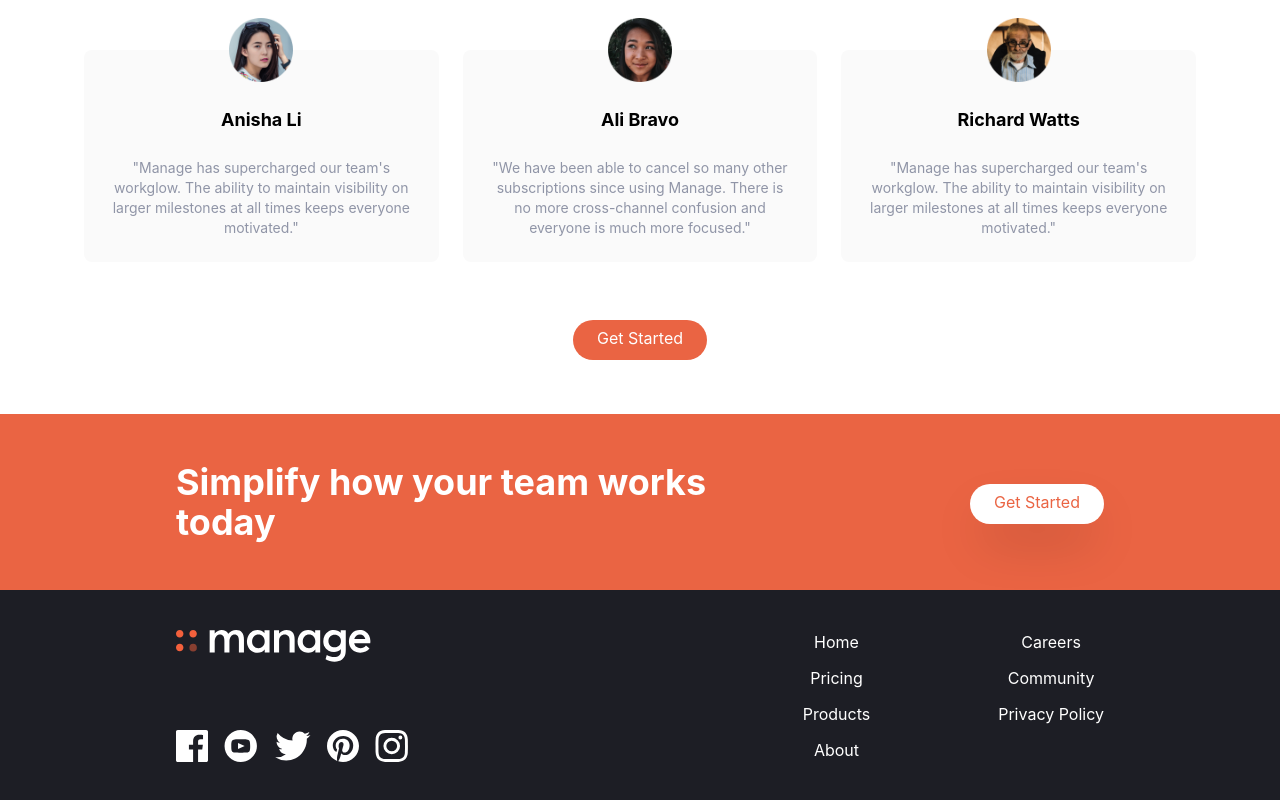
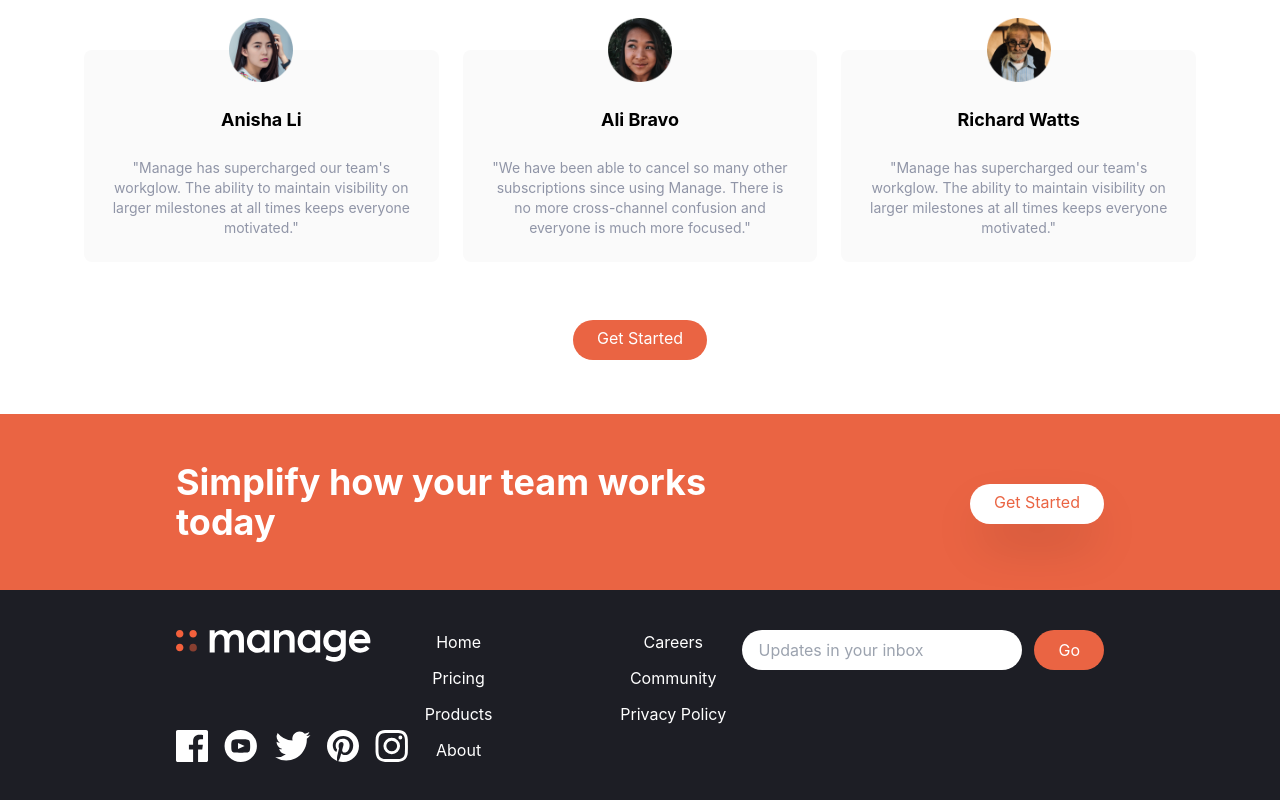
Before and after one commit to RiviCodes/tailwind-landing-page, a React (Create React App) app: page / in a window 1280 px wide. Shown: the part 1354-2154 px from the top of the page. Built offline with nearby package versions, Linux system fonts and the light colour scheme.

Commit message:
Add input section, add button, style elements

```diff
--- a/src/components/Footer.jsx
+++ b/src/components/Footer.jsx
@@ -64,6 +64,22 @@ export default function Footer() {
             </a>
           </div>
         </div>
+
+        {/* Input container */}
+        <div className="flex flex-col justify-between">
+          <form>
+            <div className="flex space-x-3">
+              <input
+                type="text"
+                className="flex-1 px-4 rounded-full focus:outline-none"
+                placeholder="Updates in your inbox"
+              />
+              <button className="px-6 py-2 text-white rounded-full bg-brightRed hover:bg-brightRedLight focus:outline-none">
+                Go
+              </button>
+            </div>
+          </form>
+        </div>
       </div>
     </footer>
   );
```
